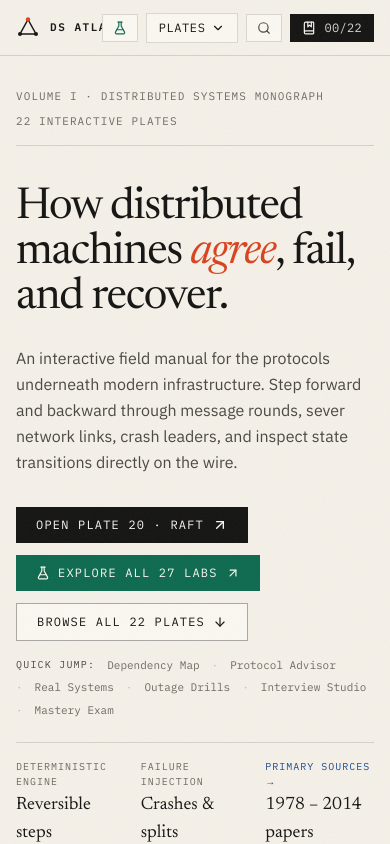
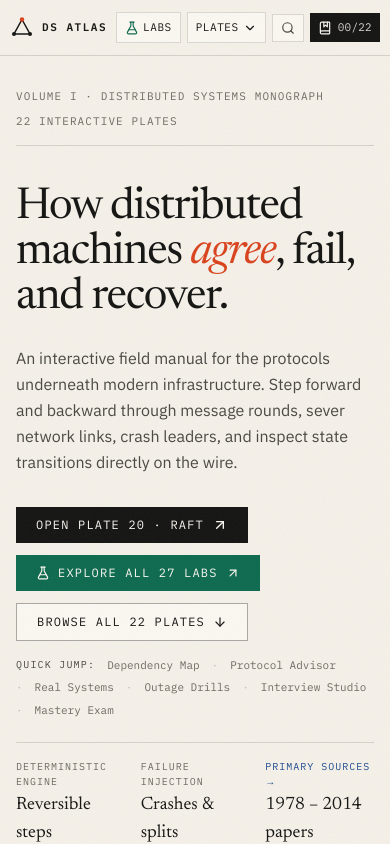
Before and after one commit to sandeepkv93/distributed-systems-visualizer, a Next.js app: page / in a window 390 px wide. Shown: the top 844 px of the page. Built offline with nearby package versions, Linux system fonts and the light colour scheme.

Commit message:
ux(mobile): keep Labs label visible on mobile header and add live trace tooltip/ARIA on HeroSimulation

```diff
--- a/components/HeroSimulation.tsx
+++ b/components/HeroSimulation.tsx
@@ -440,8 +440,14 @@ export default function HeroSimulation() {
         </svg>
 
         {/* Live Telemetry Readout Strip */}
-        <div className="px-3.5 py-2 border-t border-[rgba(244,240,232,0.12)] bg-[#0C0E0D] font-mono text-[11px] text-[#D6D2C7] flex items-center justify-between gap-2">
-          <span className="truncate">{lastTrace}</span>
+        <div
+          aria-live="polite"
+          aria-atomic="true"
+          className="px-3.5 py-2 border-t border-[rgba(244,240,232,0.12)] bg-[#0C0E0D] font-mono text-[11px] text-[#D6D2C7] flex items-center justify-between gap-2"
+        >
+          <span className="truncate" title={lastTrace}>
+            {lastTrace}
+          </span>
         </div>
       </div>
 
--- a/components/Navigation.tsx
+++ b/components/Navigation.tsx
@@ -186,12 +186,6 @@ export default function Navigation() {
     };
   }, [showCommandPalette, showShortcutsModal]);
 
-  useEffect(() => {
-    if (showCommandPalette) {
-      setTimeout(() => inputRef.current?.focus(), 20);
-    }
-  }, [showCommandPalette]);
-
   // Keep keyboard-selected Command Palette result scrolled into view
   useEffect(() => {
     if (!showCommandPalette) return;
@@ -231,12 +225,12 @@ export default function Navigation() {
   return (
     <>
       <header className="sticky top-0 z-30 h-14 bg-[var(--paper)]/95 backdrop-blur-sm border-b border-[var(--rule)]">
-        <div className="max-w-[1440px] mx-auto h-full px-4 sm:px-6 flex items-center justify-between gap-4">
+        <div className="max-w-[1440px] mx-auto h-full px-2.5 sm:px-6 flex items-center justify-between gap-2 sm:gap-4">
           {/* Brand Masthead + Live Active Plate / Workbench Breadcrumb */}
-          <div className="flex items-center gap-3 min-w-0">
+          <div className="flex items-center gap-2 sm:gap-3 min-w-0">
             <Link
               href="/"
-              className="group flex items-center gap-2.5 flex-shrink-0 text-[var(--ink)]"
+              className="group flex items-center gap-2 sm:gap-2.5 flex-shrink-0 text-[var(--ink)]"
             >
               {/* Custom geometric 3-node protocol emblem */}
               <svg
@@ -298,11 +292,11 @@ export default function Navigation() {
           </div>
 
           {/* Right Instrument Controls */}
-          <div className="flex items-center gap-2">
+          <div className="flex items-center gap-1.5 sm:gap-2">
             {/* Curated Workbenches & Labs Directory Link */}
             <Link
               href="/labs"
-              className={`inline-flex items-center gap-1.5 px-2.5 sm:px-3 py-1.5 font-mono text-xs uppercase tracking-wider border transition-colors ${
+              className={`inline-flex items-center gap-1 sm:gap-1.5 px-2 sm:px-3 py-1.5 font-mono text-[11px] sm:text-xs uppercase tracking-wider border transition-colors ${
                 normalizedPath === '/labs'
                   ? 'bg-[var(--ink)] text-[#FAF7F1] border-[var(--ink)]'
                   : 'bg-[var(--paper-elevated)] text-[var(--ink)] border-[var(--rule)] hover:border-[var(--ink)]'
@@ -310,7 +304,7 @@ export default function Navigation() {
               aria-label={`All ${TOTAL_LABS} Interactive Labs`}
             >
               <FlaskConical className="w-3.5 h-3.5 text-[var(--emerald)]" />
-              <span className="hidden md:inline">Labs</span>
+              <span>Labs</span>
               <span className="hidden xl:inline text-[10px] opacity-70 tabular-nums">
                 {TOTAL_LABS}
               </span>
@@ -377,7 +371,7 @@ export default function Navigation() {
               <button
                 type="button"
                 onClick={() => setShowIndexMenu((open) => !open)}
-                className={`inline-flex items-center gap-1.5 px-3 py-1.5 font-mono text-xs uppercase tracking-wider border transition-colors cursor-pointer ${
+                className={`inline-flex items-center gap-1 sm:gap-1.5 px-2 sm:px-3 py-1.5 font-mono text-[11px] sm:text-xs uppercase tracking-wider border transition-colors cursor-pointer ${
                   showIndexMenu
                     ? 'bg-[var(--ink)] text-[var(--paper-elevated)] border-[var(--ink)]'
                     : 'bg-[var(--paper-elevated)] text-[var(--ink)] border-[var(--rule)] hover:border-[var(--ink)]'
@@ -502,7 +496,7 @@ export default function Navigation() {
             <button
               type="button"
               onClick={openCommandPalette}
-              className="inline-flex items-center gap-2 px-2.5 sm:px-3 py-1.5 bg-[var(--paper-elevated)] border border-[var(--rule)] hover:border-[var(--ink)] text-[var(--ink-secondary)] hover:text-[var(--ink)] transition-colors cursor-pointer"
+              className="inline-flex items-center gap-2 px-2 sm:px-3 py-1.5 bg-[var(--paper-elevated)] border border-[var(--rule)] hover:border-[var(--ink)] text-[var(--ink-secondary)] hover:text-[var(--ink)] transition-colors cursor-pointer"
               aria-label="Search protocols (Cmd+K)"
             >
               <Search className="w-3.5 h-3.5" />
@@ -516,7 +510,7 @@ export default function Navigation() {
             <button
               type="button"
               onClick={() => setShowProgressDashboard(true)}
-              className="inline-flex items-center gap-2 px-3 py-1.5 bg-[var(--ink)] hover:bg-[var(--signal)] text-[var(--paper-elevated)] font-mono text-xs tracking-wide transition-colors cursor-pointer"
+              className="inline-flex items-center gap-1.5 sm:gap-2 px-2 sm:px-3 py-1.5 bg-[var(--ink)] hover:bg-[var(--signal)] text-[var(--paper-elevated)] font-mono text-[11px] sm:text-xs tracking-wide transition-colors cursor-pointer"
             >
               <BookMarked className="w-3.5 h-3.5" />
               <span className="hidden sm:inline uppercase">Ledger</span>
```
